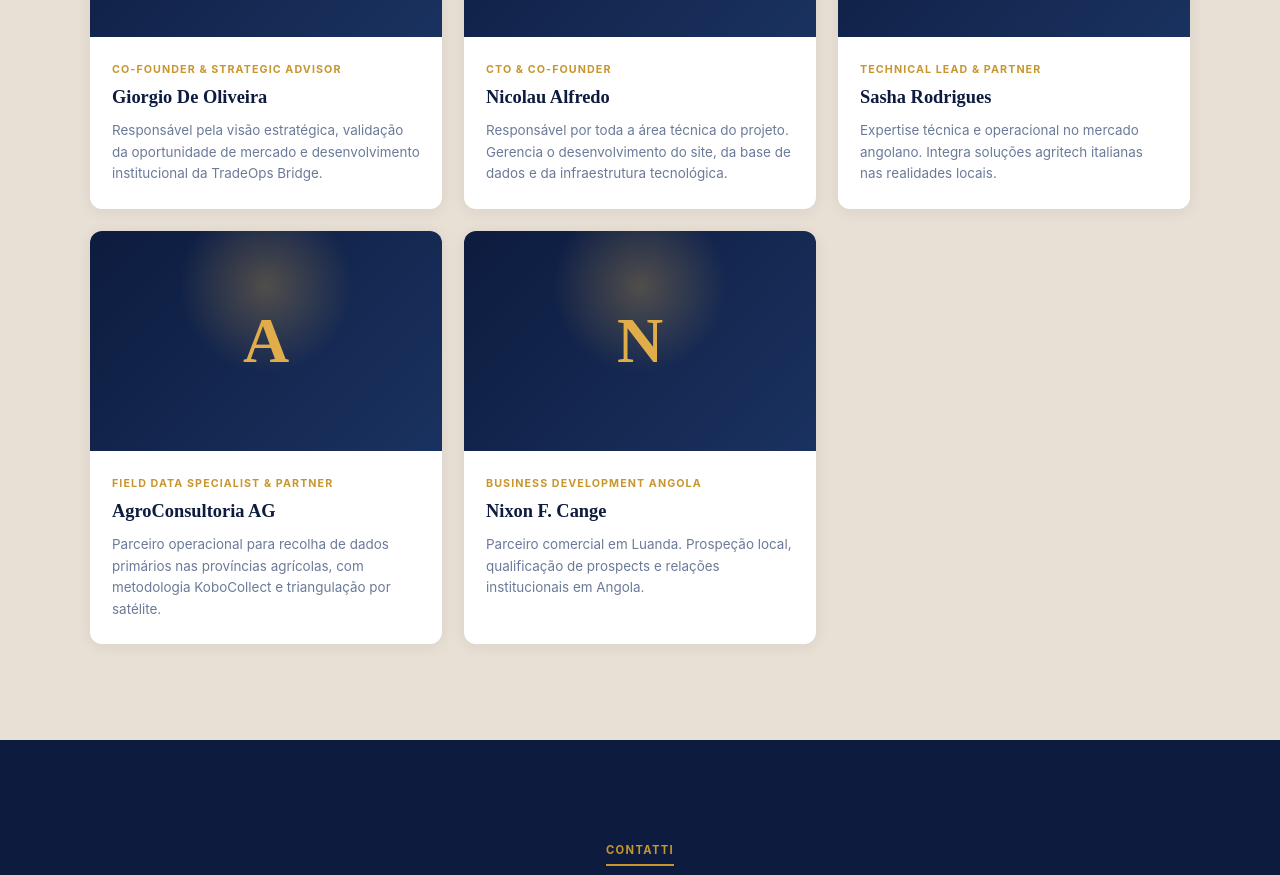
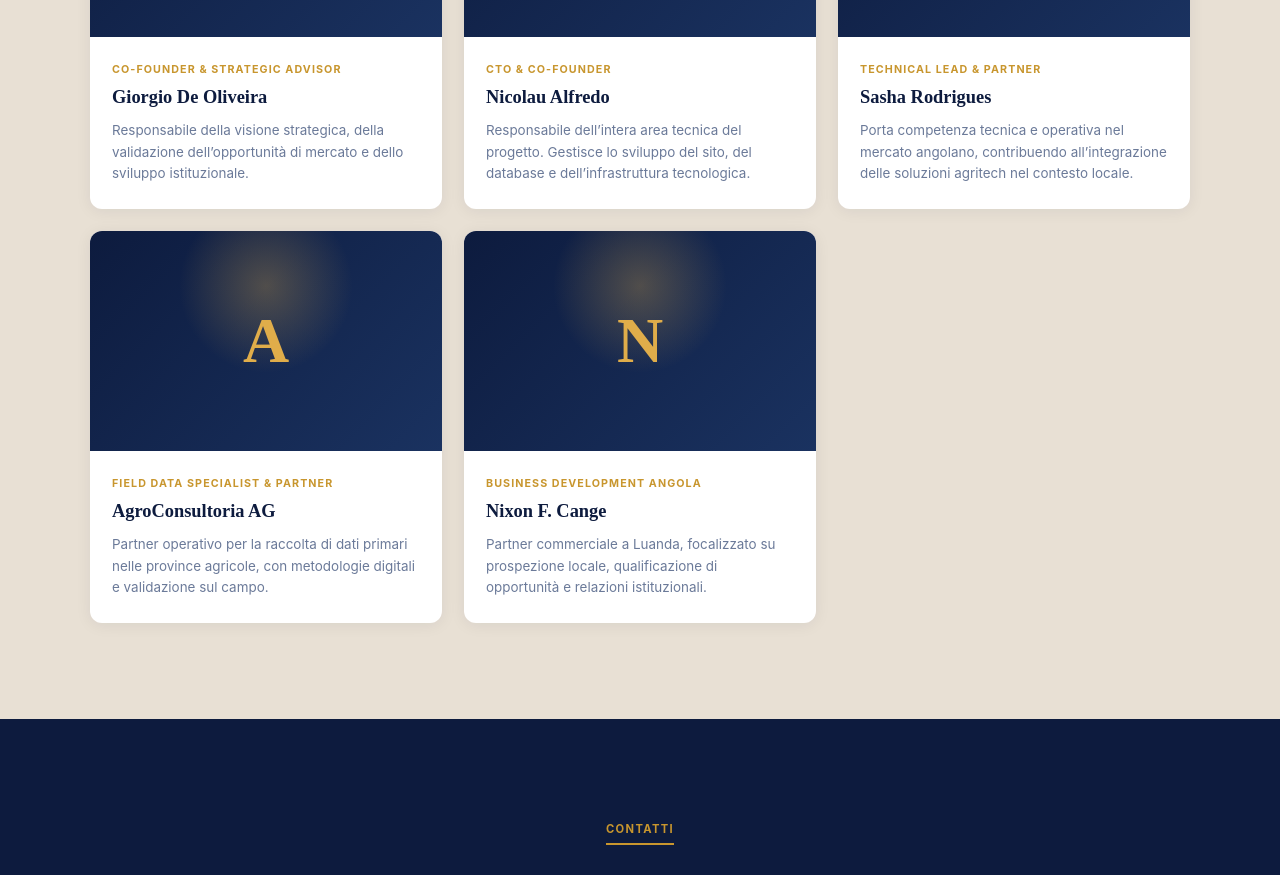
Before and after one commit to NicolauAlfredo/tradeops-bridge, a React (Vite) app: page / in a window 1280 px wide. Shown: the part 3440-4315 px from the top of the page. Built offline with nearby package versions, Linux system fonts and the light colour scheme.

Commit message:
refactor: add multilingual team members data

```diff
--- a/src/data/team.ts
+++ b/src/data/team.ts
@@ -1,11 +1,15 @@
+import type { Language } from "../types/language.type";
+
+type LocalizedText = Record<Language, string>;
+
 export type TeamMember = {
   id: string;
   name: string;
-  role: string;
-  summary: string;
-  responsibilities: string[];
-  longTermVision?: string;
-  companyPosition?: string;
+  role: LocalizedText;
+  summary: LocalizedText;
+  responsibilities: LocalizedText[];
+  longTermVision?: LocalizedText;
+  companyPosition?: LocalizedText;
   linkedinTitle?: string;
   imageAlt: string;
 };
@@ -14,80 +18,182 @@ export const teamMembers: TeamMember[] = [
   {
     id: "giorgio-de-oliveira",
     name: "Giorgio De Oliveira",
-    role: "Co-Founder & Strategic Advisor",
-    summary:
-      "Responsável pela visão estratégica, validação da oportunidade de mercado e desenvolvimento institucional da TradeOps Bridge.",
+    role: {
+      it: "Co-Founder & Strategic Advisor",
+      pt: "Co-Founder & Strategic Advisor",
+      en: "Co-Founder & Strategic Advisor",
+    },
+    summary: {
+      it: "Responsabile della visione strategica, della validazione dell’opportunità di mercato e dello sviluppo istituzionale.",
+      pt: "Responsável pela visão estratégica, validação da oportunidade de mercado e desenvolvimento institucional.",
+      en: "Responsible for strategic vision, market opportunity validation and institutional development.",
+    },
     responsibilities: [
-      "Definição da visão estratégica do projeto",
-      "Validação da oportunidade no setor agrícola angolano",
-      "Apoio no posicionamento institucional da empresa",
-      "Identificação de oportunidades comerciais e parcerias",
-      "Alinhamento entre objetivos de negócio e execução operacional",
+      {
+        it: "Definizione della visione strategica",
+        pt: "Definição da visão estratégica",
+        en: "Definition of strategic vision",
+      },
+      {
+        it: "Validazione dell’opportunità nel settore agricolo angolano",
+        pt: "Validação da oportunidade no setor agrícola angolano",
+        en: "Validation of the opportunity in Angola’s agricultural sector",
+      },
+      {
+        it: "Sviluppo di partnership e posizionamento istituzionale",
+        pt: "Desenvolvimento de parcerias e posicionamento institucional",
+        en: "Partnership development and institutional positioning",
+      },
     ],
-    longTermVision:
-      "Desenvolver a TradeOps Bridge como uma infraestrutura de inteligência de mercado para empresas, investidores e operadores interessados no setor agrícola angolano.",
-    companyPosition:
-      "Sócio e cofundador, participando nas decisões estratégicas e na evolução comercial do projeto.",
+    longTermVision: {
+      it: "Sviluppare TradeOps Bridge come infrastruttura di intelligence di mercato per il settore agricolo angolano.",
+      pt: "Desenvolver a TradeOps Bridge como infraestrutura de inteligência de mercado para o setor agrícola angolano.",
+      en: "Develop TradeOps Bridge as a market intelligence infrastructure for Angola’s agricultural sector.",
+    },
+    companyPosition: {
+      it: "Socio e cofondatore, partecipa alle decisioni strategiche.",
+      pt: "Sócio e cofundador, participa das decisões estratégicas.",
+      en: "Partner and co-founder, involved in strategic decisions.",
+    },
     linkedinTitle: "Co-Founder & Strategic Advisor @ TradeOps Bridge",
     imageAlt: "Giorgio De Oliveira",
   },
   {
     id: "nicolau-alfredo",
     name: "Nicolau Alfredo",
-    role: "CTO & Co-Founder",
-    summary:
-      "Responsável por toda a área técnica do projeto. Gerencia o desenvolvimento do site, da base de dados e da infraestrutura tecnológica.",
+    role: {
+      it: "CTO & Co-Founder",
+      pt: "CTO & Co-Founder",
+      en: "CTO & Co-Founder",
+    },
+    summary: {
+      it: "Responsabile dell’intera area tecnica del progetto. Gestisce lo sviluppo del sito, del database e dell’infrastruttura tecnologica.",
+      pt: "Responsável por toda a área técnica do projeto. Gerencia o desenvolvimento do site, da base de dados e da infraestrutura tecnológica.",
+      en: "Responsible for the entire technical area of the project. Manages the website, database and technology infrastructure.",
+    },
     responsibilities: [
-      "Desenvolvimento full stack do site com React e Spring Boot",
-      "Projeto, gestão e evolução da base de dados com MySQL/PostgreSQL",
-      "Criação de relatórios automáticos com dados do mercado angolano",
-      "Definição da arquitetura técnica e das ferramentas do projeto",
-      "Coordenação da equipe técnica quando houver",
-      "Alinhamento técnico com os objetivos de negócio",
+      {
+        it: "Sviluppo full stack con React e Spring Boot",
+        pt: "Desenvolvimento full stack com React e Spring Boot",
+        en: "Full stack development with React and Spring Boot",
+      },
+      {
+        it: "Gestione ed evoluzione del database",
+        pt: "Gestão e evolução da base de dados",
+        en: "Database management and evolution",
+      },
+      {
+        it: "Creazione di report automatici di mercato",
+        pt: "Criação de relatórios automáticos de mercado",
+        en: "Creation of automated market reports",
+      },
     ],
-    longTermVision:
-      "Construir uma plataforma robusta que integre dados de mercado, relatórios inteligentes e uma presença digital sólida para a TradeOps Bridge.",
-    companyPosition:
-      "Sócio e fundador da área técnica, participando do crescimento do projeto e das decisões estratégicas.",
+    longTermVision: {
+      it: "Costruire una piattaforma robusta che integri dati di mercato, report intelligenti e una presenza digitale solida.",
+      pt: "Construir uma plataforma robusta que integre dados de mercado, relatórios inteligentes e uma presença digital sólida.",
+      en: "Build a robust platform integrating market data, intelligent reports and a solid digital presence.",
+    },
+    companyPosition: {
+      it: "Socio e fondatore dell’area tecnica.",
+      pt: "Sócio e fundador da área técnica.",
+      en: "Partner and founder of the technical area.",
+    },
     linkedinTitle: "CTO & Co-Founder @ TradeOps Bridge",
     imageAlt: "Nicolau Alfredo",
   },
   {
     id: "sasha-rodrigues",
     name: "Sasha Rodrigues",
-    role: "Technical Lead & Partner",
-    summary:
-      "Expertise técnica e operacional no mercado angolano. Integra soluções agritech italianas nas realidades locais.",
+    role: {
+      it: "Technical Lead & Partner",
+      pt: "Technical Lead & Partner",
+      en: "Technical Lead & Partner",
+    },
+    summary: {
+      it: "Porta competenza tecnica e operativa nel mercato angolano, contribuendo all’integrazione delle soluzioni agritech nel contesto locale.",
+      pt: "Traz competência técnica e operacional no mercado angolano, contribuindo para integrar soluções agritech no contexto local.",
+      en: "Brings technical and operational expertise in the Angolan market, helping integrate agritech solutions into the local context.",
+    },
     responsibilities: [
-      "Apoio técnico-operacional no mercado angolano",
-      "Integração de soluções agritech com necessidades locais",
-      "Validação prática de oportunidades no terreno",
+      {
+        it: "Supporto tecnico-operativo in Angola",
+        pt: "Suporte técnico-operacional em Angola",
+        en: "Technical and operational support in Angola",
+      },
+      {
+        it: "Validazione locale delle soluzioni",
+        pt: "Validação local das soluções",
+        en: "Local validation of solutions",
+      },
+      {
+        it: "Connessione tra tecnologia e bisogni reali del mercato",
+        pt: "Ligação entre tecnologia e necessidades reais do mercado",
+        en: "Connection between technology and real market needs",
+      },
     ],
     imageAlt: "Sasha Rodrigues",
   },
   {
     id: "agroconsultoria-ag",
     name: "AgroConsultoria AG",
-    role: "Field Data Specialist & Partner",
-    summary:
-      "Parceiro operacional para recolha de dados primários nas províncias agrícolas, com metodologia KoboCollect e triangulação por satélite.",
+    role: {
+      it: "Field Data Specialist & Partner",
+      pt: "Field Data Specialist & Partner",
+      en: "Field Data Specialist & Partner",
+    },
+    summary: {
+      it: "Partner operativo per la raccolta di dati primari nelle province agricole, con metodologie digitali e validazione sul campo.",
+      pt: "Parceiro operacional para recolha de dados primários nas províncias agrícolas, com metodologias digitais e validação no terreno.",
+      en: "Operational partner for primary data collection in agricultural provinces, using digital methodologies and field validation.",
+    },
     responsibilities: [
-      "Recolha de dados primários no terreno",
-      "Validação de informação agrícola por província",
-      "Apoio metodológico em dados de campo",
+      {
+        it: "Raccolta di dati primari sul campo",
+        pt: "Recolha de dados primários no terreno",
+        en: "Primary field data collection",
+      },
+      {
+        it: "Validazione di informazioni agricole locali",
+        pt: "Validação de informações agrícolas locais",
+        en: "Validation of local agricultural information",
+      },
+      {
+        it: "Supporto metodologico nei dati territoriali",
+        pt: "Suporte metodológico em dados territoriais",
+        en: "Methodological support for territorial data",
+      },
     ],
     imageAlt: "AgroConsultoria AG",
   },
   {
     id: "nixon-cange",
     name: "Nixon F. Cange",
-    role: "Business Development Angola",
-    summary:
-      "Parceiro comercial em Luanda. Prospeção local, qualificação de prospects e relações institucionais em Angola.",
+    role: {
+      it: "Business Development Angola",
+      pt: "Business Development Angola",
+      en: "Business Development Angola",
+    },
+    summary: {
+      it: "Partner commerciale a Luanda, focalizzato su prospezione locale, qualificazione di opportunità e relazioni istituzionali.",
+      pt: "Parceiro comercial em Luanda, focado em prospeção local, qualificação de oportunidades e relações institucionais.",
+      en: "Commercial partner in Luanda, focused on local prospecting, opportunity qualification and institutional relationships.",
+    },
     responsibilities: [
-      "Prospeção comercial local",
-      "Qualificação de prospects",
-      "Relações institucionais e comerciais em Angola",
+      {
+        it: "Prospezione commerciale locale",
+        pt: "Prospecção comercial local",
+        en: "Local commercial prospecting",
+      },
+      {
+        it: "Qualificazione di prospect e opportunità",
+        pt: "Qualificação de prospects e oportunidades",
+        en: "Prospect and opportunity qualification",
+      },
+      {
+        it: "Relazioni commerciali e istituzionali in Angola",
+        pt: "Relações comerciais e institucionais em Angola",
+        en: "Commercial and institutional relationships in Angola",
+      },
     ],
     imageAlt: "Nixon F. Cange",
   },
--- a/src/pages/Home/components/TeamSection/TeamSection.tsx
+++ b/src/pages/Home/components/TeamSection/TeamSection.tsx
@@ -31,9 +31,15 @@ function TeamSection({ currentLanguage }: TeamSectionProps) {
             </div>
 
             <div className="team-section__info">
-              <span className="team-section__role">{member.role}</span>
+              <span className="team-section__role">
+                {member.role[currentLanguage]}
+              </span>
+
               <h3 className="team-section__name">{member.name}</h3>
-              <p className="team-section__text">{member.summary}</p>
+
+              <p className="team-section__text">
+                {member.summary[currentLanguage]}
+              </p>
             </div>
           </article>
         ))}
```
